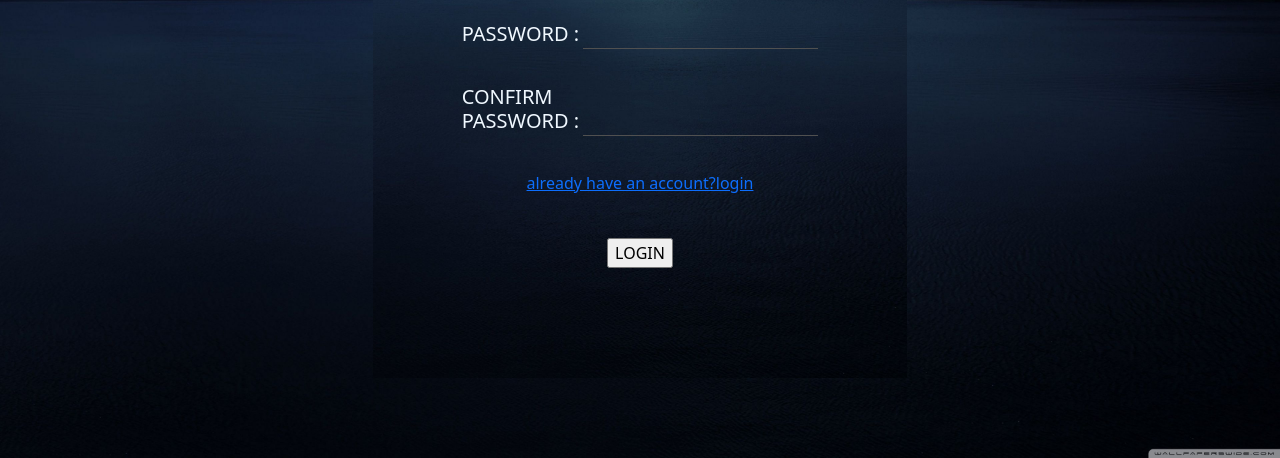
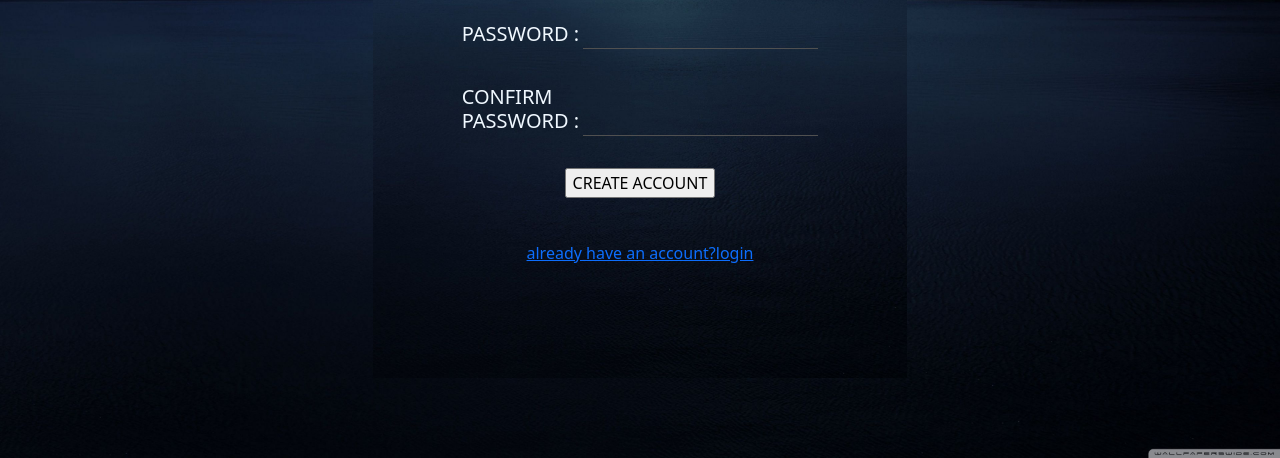
Before and after one commit to KapuluruBhuvaneswariVspdbct/Helping-Bridge, a plain HTML site: page signup.html in a window 1280 px wide. Shown: the part 342-800 px from the top of the page. Drawn offline with nearby package versions, Linux system fonts and the light colour scheme.

Commit message:
Update signup.html

```diff
--- a/signup.html
+++ b/signup.html
@@ -128,23 +128,23 @@
                   </div>
                 <div class="item-div">
 
-
-
-                  <div class="item-9">
-                    <a href="create.html">already have an account?login</a>
-
-                     </div>
-
-
-                  </div>
                   <div>
-                   <center><input type="button"  class="items-2" value="LOGIN"/></center>
+                   <center><input type="button"  class="items-2" value="CREATE ACCOUNT"/></center>
                    </div>
 
              </div>
 
 
 
+
+             <div class="item-9">
+              <a href="create.html">already have an account?login</a>
+
+               </div>
+
+
+            </div>
+
               </div>
               <script src="https://cdn.jsdelivr.net/npm/bootstrap@5.3.3/dist/js/bootstrap.bundle.min.js" integrity="sha384-YvpcrYf0tY3lHB60NNkmXc5s9fDVZLESaAA55NDzOxhy9GkcIdslK1eN7N6jIeHz" crossorigin="anonymous"></script>
 
```
